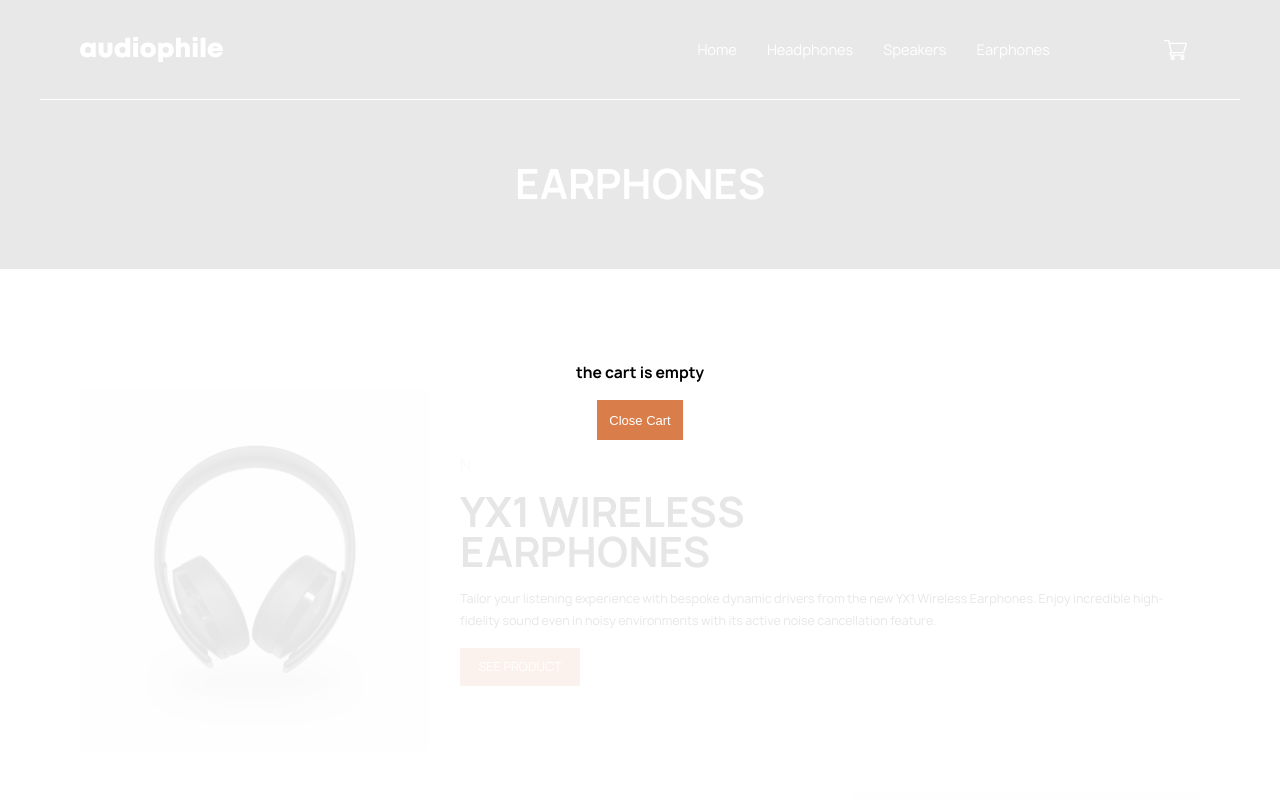
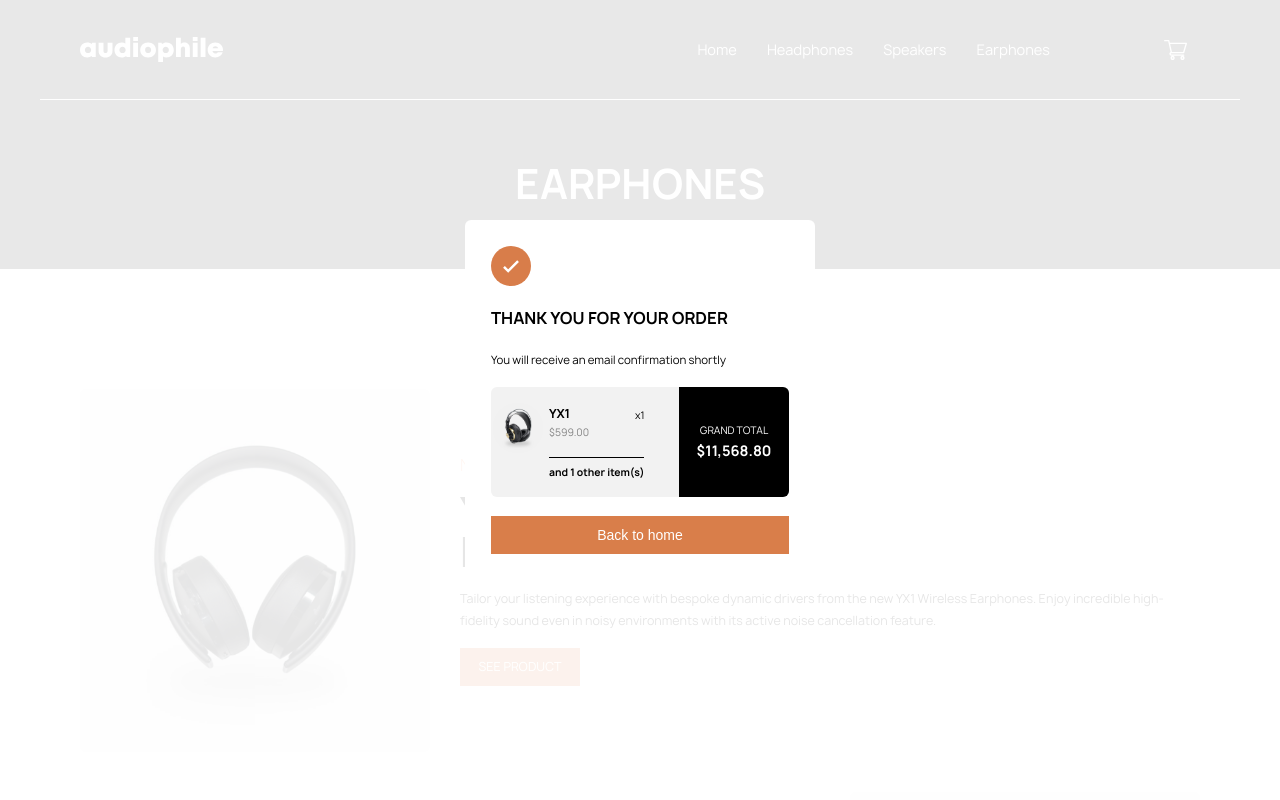
Before and after one commit to leodev9911/audiophile-frontend-mentors-guru-project, a React (Vite) app: page /Products/Earphones in a window 1280 px wide. Shown: the top 800 px of the page. Built offline with nearby package versions, Linux system fonts and the light colour scheme.

Commit message:
Cart summary modal is ready

```diff
--- /dev/null
+++ b/src/components/SummaryModal.css
@@ -0,0 +1,85 @@
+.summary-modal {
+    display: flex;
+    flex-direction: column;
+    justify-content: space-between;
+    width: 350px;
+    height: 360px;
+    background-color: white;
+    padding: 26px;
+    border-radius: 6px;
+}
+.summary-modal > img {
+    width: 40px;
+}
+.summary-modal > h3 {
+    font-size: 1.6rem;
+}
+.summary-modal > p {
+    font-size: 1.1rem;
+}
+.summary__container {
+    display: flex;
+    justify-content: space-between;
+    width: 100%;
+    height: 110px;
+    background-color: var(--clr-light-gray);
+    border-radius: 6px;
+}
+.sum-div {
+    display: flex;
+    gap: 6px;
+    padding: 16px 2px;
+}
+.sum-upper-div {
+    position: relative;
+    display: flex;
+    flex-direction: column;
+    padding-bottom: 16px;
+    border-bottom: 1px solid black;
+}
+.sum-upper-div > h5 {
+    font-size: 1.2rem;
+}
+.item-price-p {
+    color: gray;
+    font-size: 700;
+}
+.quantity-p {
+    position: absolute;
+    right: 0px;
+    top: 4px;
+}
+.sum-bottom-div {
+    padding-top: 6px;
+    font-weight: 700;
+}
+.sum-div > img {
+    width: 50px;
+    height: 50px;
+    border-radius: 50%;
+}
+.summary-modal button {
+    width: 100%;
+    height: 38px;
+    color: white;
+    font-size: 1.4rem;
+    background-color: var(--clr-orange);
+    border-color: transparent;
+    cursor: pointer;
+}
+.sum-total-div {
+    display: flex;
+    flex-direction: column;
+    align-items: center;
+    justify-content: center;
+    width: 110px;
+    background-color: black;
+    border-radius: 0px 6px 6px 0px;
+}
+.sum-total-div > p {
+    color: white;
+}
+.sum-total-div > h5 {
+    color: white;
+    font-size: 1.4rem;
+}
--- /dev/null
+++ b/src/components/SummaryModal.jsx
@@ -0,0 +1,41 @@
+import { React } from 'react'
+import checkIcon from '../assets/icons/check-icon.svg'
+import './SummaryModal.css'
+import { useImages } from '../assets/images'
+
+export default function SummaryModal () {
+  const { headphonesXX99One } = useImages()
+
+  return (
+    <section className='summary-modal'>
+      <img
+        src={checkIcon}
+        alt='Check icon'
+      />
+      <h3>THANK YOU FOR YOUR ORDER</h3>
+      <p>You will receive an email confirmation shortly</p>
+      <div className='summary__container'>
+        <div className='sum-div'>
+          <img src={headphonesXX99One} alt='Product image' />
+          <div className='sum-fraction-div'>
+            <div className='sum-upper-div'>
+              <h5>YX1</h5>
+              <p className='item-price-p'>$599.00</p>
+              <p className='quantity-p'>x1</p>
+            </div>
+            <div className='sum-bottom-div'>
+              <p>and 1 other item(s)</p>
+            </div>
+          </div>
+        </div>
+        <div className='sum-total-div'>
+          <p>GRAND TOTAL</p>
+          <h5>$11,568.80</h5>
+        </div>
+      </div>
+      <button>
+        Back to home
+      </button>
+    </section>
+  )
+}
--- a/src/routes/App.jsx
+++ b/src/routes/App.jsx
@@ -7,8 +7,9 @@ import Home from '../Pages/Home'
 import FirstSection from '../components/FirstSection'
 import { useActualLocation } from '../hooks/useActualLocation'
 import Products from '../Pages/Products'
-import CartModal from '../components/CartModal'
-import CartEmptyModal from '../components/CartEmptyModal'
+import SummaryModal from '../components/SummaryModal'
+// import CartModal from '../components/CartModal'
+// import CartEmptyModal from '../components/CartEmptyModal'
 
 export default function App () {
   const { actualLocation } = useActualLocation()
@@ -29,7 +30,8 @@ export default function App () {
       <Footer />
       <div className='modal'>
         {/* <CartModal /> */}
-        <CartEmptyModal />
+        {/* <CartEmptyModal /> */}
+        <SummaryModal />
       </div>
     </>
   )
```
Also changed, not shown: src/assets/icons/check-icon.svg (added).
